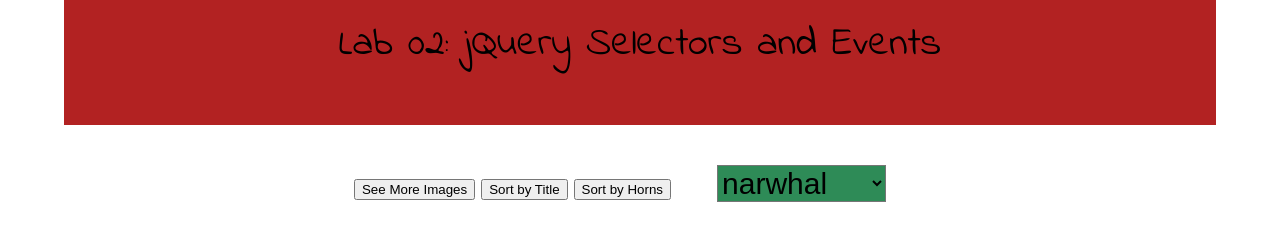
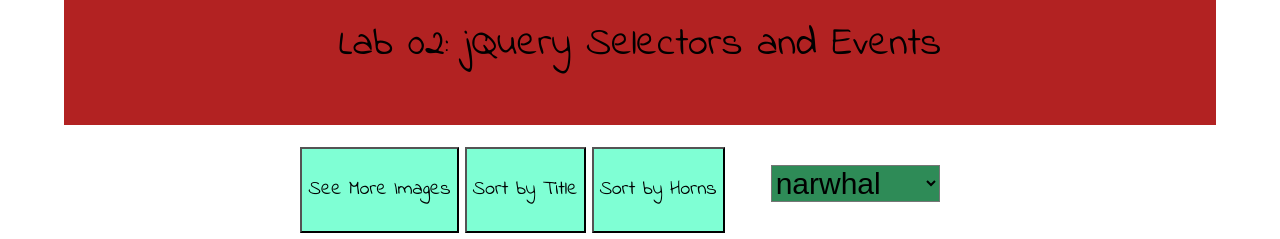
Before and after one commit to emd5/lab-02-repository, a plain HTML site: page index.html in a window 1280 px wide. Shown: the top 239 px of the page. Drawn offline with nearby package versions, Linux system fonts and the light colour scheme.

Commit message:
style buttons

```diff
--- a/css/layouts.css
+++ b/css/layouts.css
@@ -18,3 +18,11 @@ select{
   font-size: 30px;
   background-color: seagreen;
 }
+
+button{
+  line-height: 4em;
+  font-size: 20px;
+  background-color: aquamarine;
+  font-family: 'Indie Flower', cursive;
+
+}
--- a/css/modules.css
+++ b/css/modules.css
@@ -19,6 +19,6 @@ img{
   flex-grow: 1;
   margin-right: 1vh;
   width: 100%;
-  height: 100%;
+  height: 50%;
   object-fit: scale-down;
   }
```
Also changed, not shown: 1 other file.
